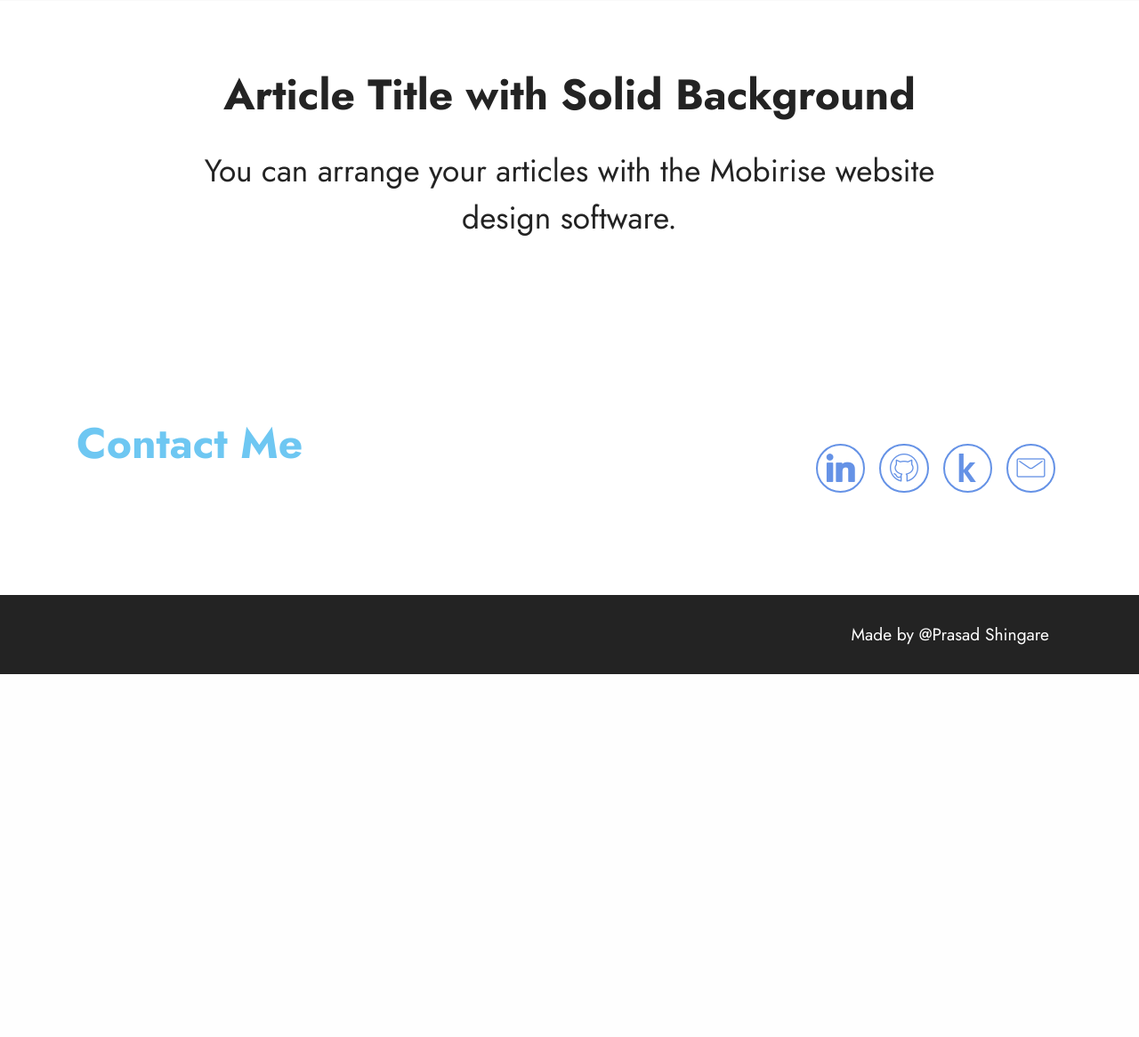
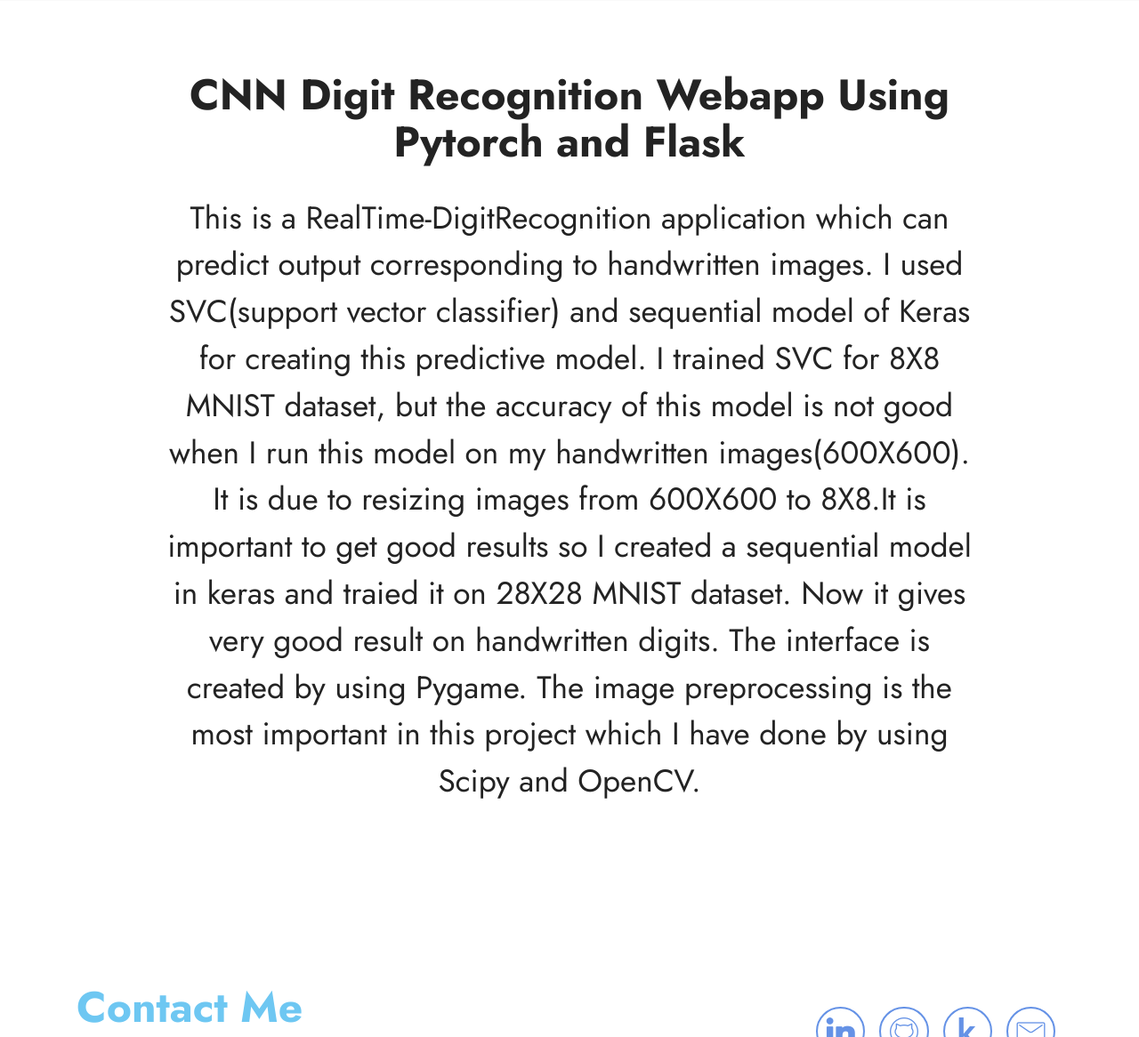
Before and after one commit to PrasadShingare/Digit-Recognition-WebAPP, a Flask app: page / in a window 1280 px wide; the page is wider, and only the part inside the window is pictured. Shown: the part 799-1965 px from the top of that part at 89% size. Before the commit the page ends 1557 px from the top of that part, so only its background shows below. Run offline with Flask 2, Linux system fonts and the light colour scheme; parts of the project's set-up code (start-up, migrations or seed data) failed here and were passed over; some libraries are stand-ins or nearby versions; some web fonts are replaced.

Commit message:
Update index (2).html

```diff
--- a/templates/index (2).html
+++ b/templates/index (2).html
@@ -1,7 +1,6 @@
 <!DOCTYPE html>
 <html  >
 <head>
-  <!-- Site made with Mobirise Website Builder v5.3.0, https://mobirise.com -->
   <meta charset="UTF-8">
   <meta http-equiv="X-UA-Compatible" content="IE=edge">
   <meta name="generator" content="Mobirise v5.3.0, mobirise.com">
@@ -10,7 +9,7 @@
   <meta name="description" content="">
 
 
-  <title>Home</title>
+  <title>Digit Recognition CNN | Prasad Shingare Portfolio</title>
   <link rel="stylesheet" type="text/css" href="{{ url_for('static', filename='css/style.css') }}">
   <link rel="stylesheet" href="{{ url_for('static',filename='web/assets/mobirise-icons/mobirise-icons.css')}}">
   <link rel="stylesheet" href="{{ url_for('static',filename='tether/tether.min.css')}}">
@@ -39,7 +38,7 @@
                         <img src="{{ url_for('static',filename='images/orange-circle-100-.svg-removebg-preview-96x96.png') }}" alt="Mobirise" style="height: 3.8rem;">
                     </a>
                 </span>
-                <span class="navbar-caption-wrap"><a class="navbar-caption text-black display-7" href="https://mobirise.com">SHINGARE</a></span>
+                <span class="navbar-caption-wrap"><a class="navbar-caption text-black display-7" href="https://sea-lion-app-2-ezcmo.ondigitalocean.app/">SHINGARE</a></span>
             </div>
             <button class="navbar-toggler" type="button" data-toggle="collapse" data-target="#navbarSupportedContent" aria-controls="navbarNavAltMarkup" aria-expanded="false" aria-label="Toggle navigation">
                 <div class="hamburger">
@@ -50,8 +49,8 @@
                 </div>
             </button>
             <div class="collapse navbar-collapse" id="navbarSupportedContent">
-                <ul class="navbar-nav nav-dropdown nav-right" data-app-modern-menu="true"><li class="nav-item"><a class="nav-link link text-black display-4" href="https://mobirise.com">Home</a></li>
-                    <li class="nav-item"><a class="nav-link link text-black display-4" href="https://mobirise.com">Projects</a></li></ul>
+                <ul class="navbar-nav nav-dropdown nav-right" data-app-modern-menu="true"><li class="nav-item"><a class="nav-link link text-black display-4" href="https://sea-lion-app-2-ezcmo.ondigitalocean.app/">Home</a></li>
+                    <li class="nav-item"><a class="nav-link link text-black display-4" href="https://sea-lion-app-2-ezcmo.ondigitalocean.app/project">Projects</a></li></ul>
 
 
             </div>
@@ -100,10 +99,12 @@
         <div class="row justify-content-center">
             <div class="title col-md-12 col-lg-10">
                 <h3 class="mbr-section-title mbr-fonts-style align-center mb-4 display-2">
-                    <strong>Article Title with Solid Background</strong>
+                    <strong>CNN Digit Recognition Webapp Using Pytorch and Flask</strong>
                 </h3>
                 <h4 class="mbr-section-subtitle align-center mbr-fonts-style mb-4 display-5">
-                    You can arrange your articles with the Mobirise website design software.
+                    This is a RealTime-DigitRecognition application which can predict output corresponding to handwritten images. I used SVC(support vector classifier) and sequential model of Keras for creating this predictive model. I trained SVC for 8X8 MNIST dataset, but the accuracy of this model is not good when I run this model on my handwritten images(600X600). It is due to resizing images from 600X600 to 8X8.It is important to get good results so I created a sequential model in keras and traied it on 28X28 MNIST dataset. Now it gives very good result on handwritten digits.
+
+The interface is created by using Pygame. The image preprocessing is the most important in this project which I have done by using Scipy and OpenCV.
                 </h4>
 
             </div>
```
